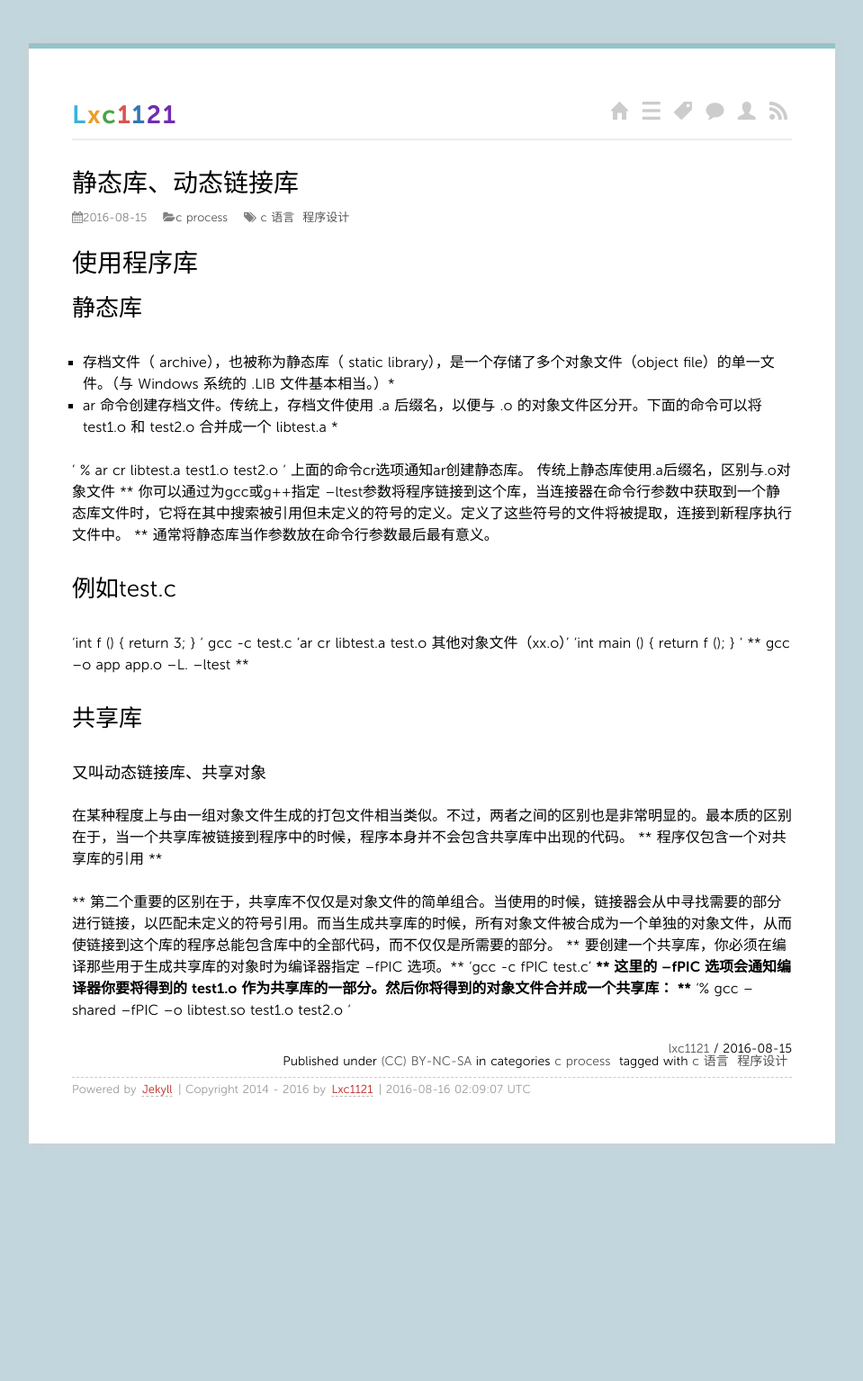
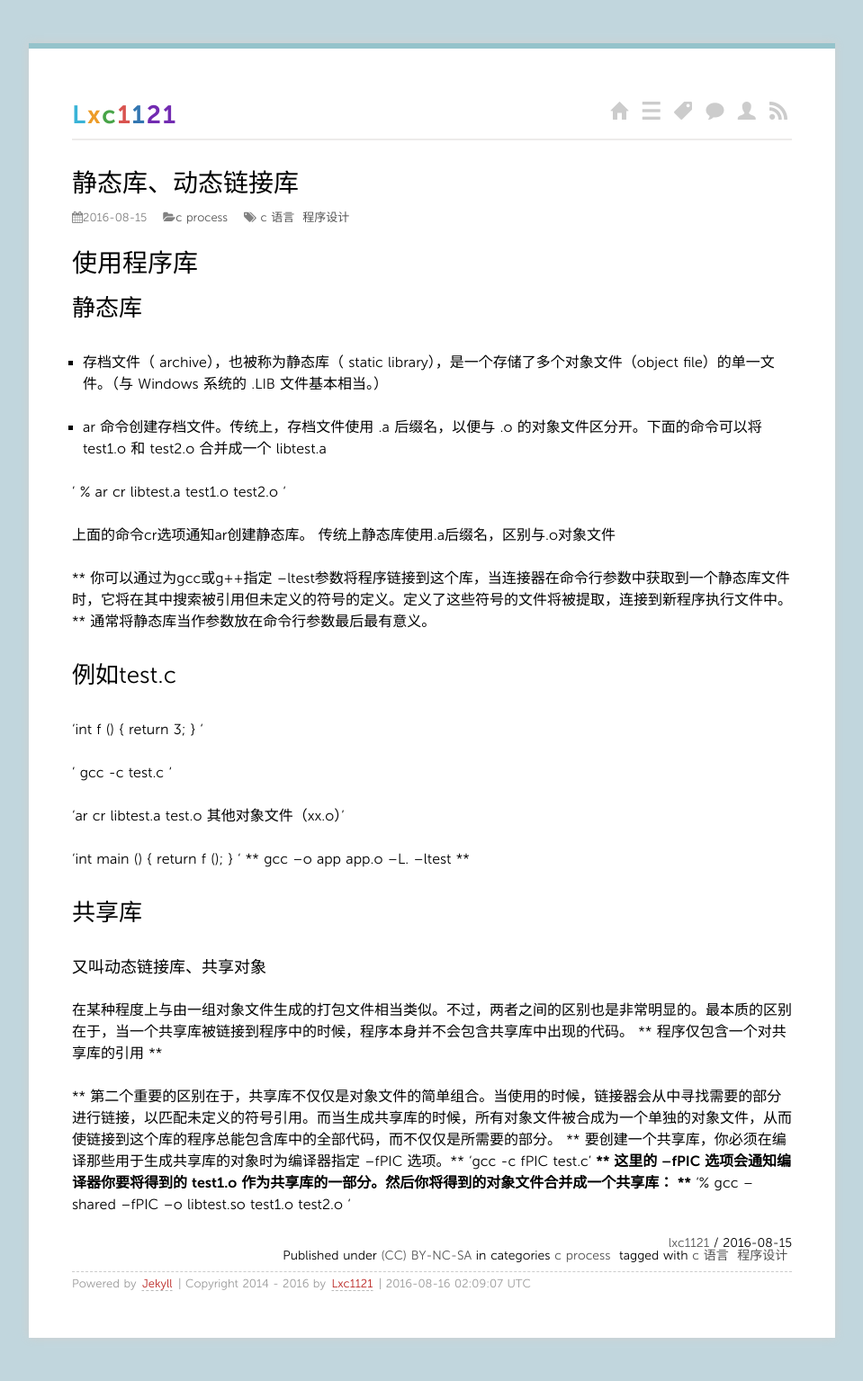
Before and after one commit to lxc1121/lxc1121.github.io, a Jekyll site: the page built from _posts/2016/2016-08-15-sharelib.md, in a window 1280 px wide. Shown: the whole page at 90% size, without its empty margins (160-1119 px from the left). Built offline with Jekyll 4.4.1, drawn with Linux system fonts in a browser that asks for light colours; nearby versions of some CDN libraries; comment, search, counter and statistics services are not loaded; before the commit the page ends 1319 px from its top, so only the background shows below that.

Commit message:
change md file

```diff
--- a/_posts/2016/2016-08-15-sharelib.md
+++ b/_posts/2016/2016-08-15-sharelib.md
@@ -8,24 +8,33 @@ tags:
 - 程序设计
 ---
 # 使用程序库
+
 ## 静态库
 
-* 存档文件（ archive），也被称为静态库（ static library），是一个存储了多个对象文件（object file）的单一文件。（与 Windows 系统的 .LIB 文件基本相当。）*
-* ar 命令创建存档文件。传统上，存档文件使用 .a 后缀名，以便与 .o 的对象文件区分开。下面的命令可以将 test1.o 和 test2.o 合并成一个 libtest.a *
+* 存档文件（ archive），也被称为静态库（ static library），是一个存储了多个对象文件（object file）的单一文件。（与 Windows 系统的 .LIB 文件基本相当。）
+
+* ar 命令创建存档文件。传统上，存档文件使用 .a 后缀名，以便与 .o 的对象文件区分开。下面的命令可以将 test1.o 和 test2.o 合并成一个 libtest.a
 
 ' % ar cr libtest.a test1.o test2.o '
+
 上面的命令cr选项通知ar创建静态库。
 传统上静态库使用.a后缀名，区别与.o对象文件
+
 ** 你可以通过为gcc或g++指定 –ltest参数将程序链接到这个库，当连接器在命令行参数中获取到一个静态库文件时，它将在其中搜索被引用但未定义的符号的定义。定义了这些符号的文件将被提取，连接到新程序执行文件中。
 ** 通常将静态库当作参数放在命令行参数最后最有意义。
+
 ## 例如test.c
+
 'int f ()
 {
 	return 3;
 }
 '
-gcc -c test.c
+
+' gcc -c test.c '
+
 'ar cr libtest.a test.o 其他对象文件（xx.o）'
+
 'int main ()
 {
 	return f ();
```
